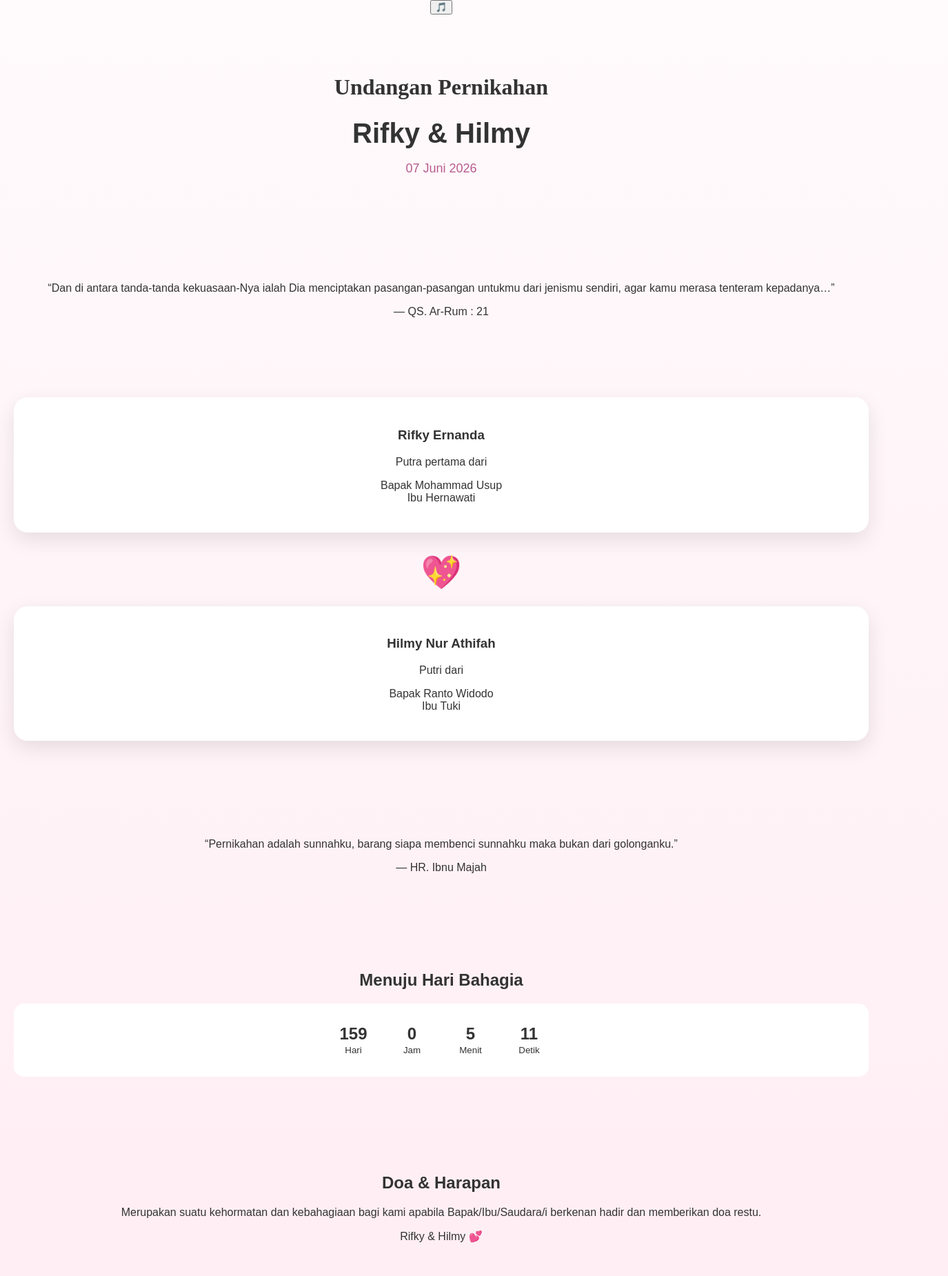
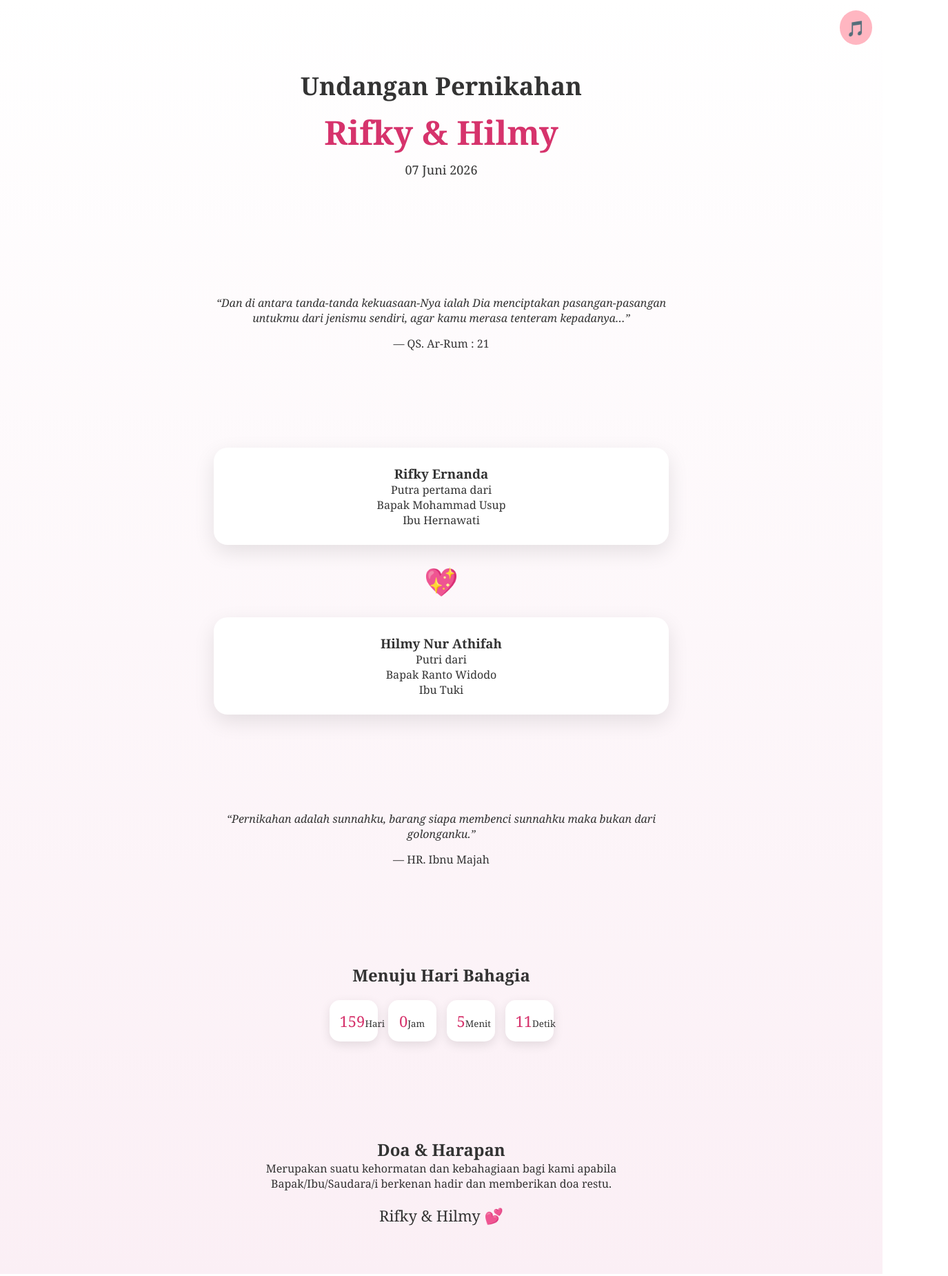
Before and after one commit to rifkyernanda99-dot/Undangan-pernikahan-kita, a plain HTML site: page index.html in a window 1280 px wide. Shown: the whole page at 69% size, 1375 px wide, since content can reach past the window. Drawn offline with Linux system fonts and the light colour scheme.

Commit message:
Update style.css

```diff
--- a/style.css
+++ b/style.css
@@ -1,121 +1,134 @@
 * {
+  margin: 0;
+  padding: 0;
   box-sizing: border-box;
-  font-family: 'Poppins', sans-serif;
+  font-family: 'Georgia', serif;
 }
 
 body {
-  margin: 0;
-  background: linear-gradient(#fffafc, #ffeef4);
+  background: linear-gradient(#fff, #fbeff5);
   color: #333;
   text-align: center;
+  overflow-x: hidden;
 }
 
-section {
-  padding: 60px 20px;
+/* MUSIC BUTTON */
+#musicBtn {
+  position: fixed;
+  top: 15px;
+  right: 15px;
+  font-size: 22px;
+  background: #ffb6c1;
+  border: none;
+  border-radius: 50%;
+  padding: 10px;
+  cursor: pointer;
+  z-index: 999;
+}
+
+/* HERO */
+.hero {
+  padding: 100px 20px;
 }
 
 .hero h1 {
-  font-family: 'Playfair Display', serif;
-  font-size: 32px;
+  font-size: 36px;
 }
 
 .hero h2 {
-  font-size: 40px;
+  font-size: 48px;
   margin: 10px 0;
+  color: #d6336c;
 }
 
 .date {
   font-size: 18px;
-  color: #b85c8d;
 }
 
-.quote p {
-  font-style: italic;
+/* SECTION */
+.section {
+  padding: 70px 20px;
   max-width: 700px;
   margin: auto;
 }
 
-.quote span {
-  display: block;
-  margin-top: 10px;
-  font-weight: bold;
+.quote {
+  font-style: italic;
+  margin-bottom: 15px;
 }
 
+/* COUPLE */
 .couple {
   display: flex;
   flex-direction: column;
-  gap: 30px;
+  gap: 25px;
 }
 
 .card {
   background: white;
   padding: 25px;
   border-radius: 20px;
-  box-shadow: 0 10px 30px rgba(0,0,0,.1);
-  animation: float 4s ease-in-out infinite;
+  box-shadow: 0 10px 30px rgba(0,0,0,0.1);
 }
 
 .heart {
   font-size: 40px;
-  animation: pulse 1.5s infinite;
 }
 
-.countdown #timer {
+/* COUNTDOWN */
+.countdown h2 {
+  margin-bottom: 20px;
+}
+
+#timer {
   display: flex;
   justify-content: center;
   gap: 15px;
-  flex-wrap: wrap;
 }
 
-.countdown div {
+#timer div {
   background: white;
   padding: 15px;
   border-radius: 15px;
-  min-width: 70px;
+  width: 70px;
+  box-shadow: 0 5px 15px rgba(0,0,0,0.1);
 }
 
-.countdown span {
-  font-size: 24px;
-  font-weight: bold;
-  display: block;
+#timer span {
+  font-size: 22px;
+  color: #d6336c;
 }
 
-.footer {
-  font-size: 16px;
-}
-
-/* MUSIC BUTTON */
-.music-btn {
-  position: fixed;
-  top: 20px;
-  right: 20px;
-  border: none;
-  background: #ff7eb3;
-  color: white;
-  font-size: 20px;
-  border-radius: 50%;
-  width: 50px;
-  height: 50px;
+/* PENUTUP */
+.closing {
+  margin-top: 20px;
+  font-size: 22px;
 }
 
 /* ANIMATIONS */
-.fade {
-  opacity: 0;
-  transform: translateY(40px);
-  transition: 1s;
+.fade-in {
+  animation: fadeIn 2s ease;
 }
 
-.fade.show {
-  opacity: 1;
-  transform: translateY(0);
+.slide-up {
+  animation: slideUp 1.5s ease;
 }
 
-@keyframes float {
-  0%,100% { transform: translateY(0); }
-  50% { transform: translateY(-10px); }
+.pop {
+  animation: pop 1.2s ease;
 }
 
-@keyframes pulse {
-  0%,100% { transform: scale(1); }
-  50% { transform: scale(1.2); }
+@keyframes fadeIn {
+  from {opacity:0}
+  to {opacity:1}
 }
+
+@keyframes slideUp {
+  from {opacity:0; transform:translateY(50px)}
+  to {opacity:1; transform:translateY(0)}
+}
+
+@keyframes pop {
+  0% {transform: scale(0.8)}
+  100% {transform: scale(1)}
+}
```
